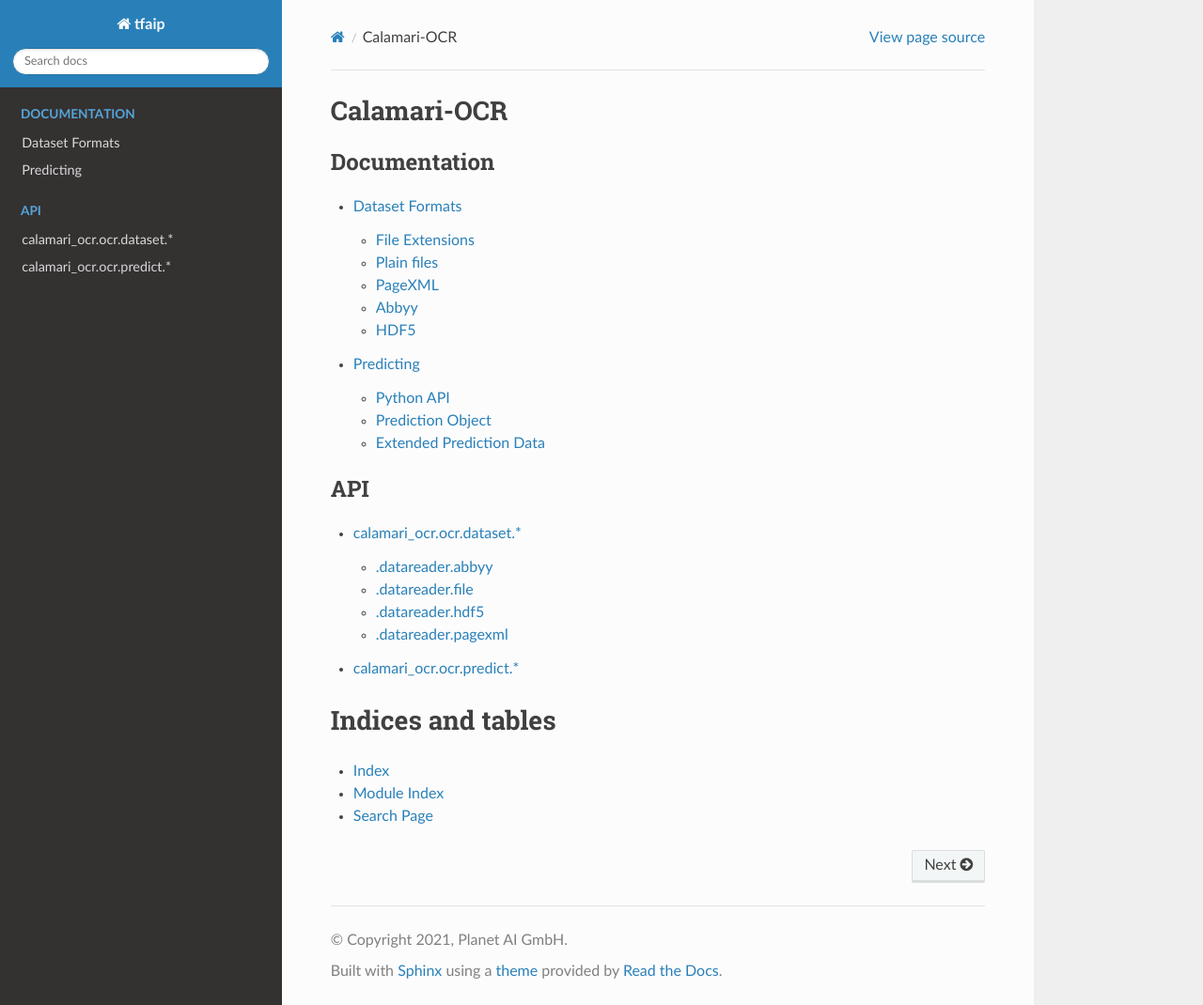
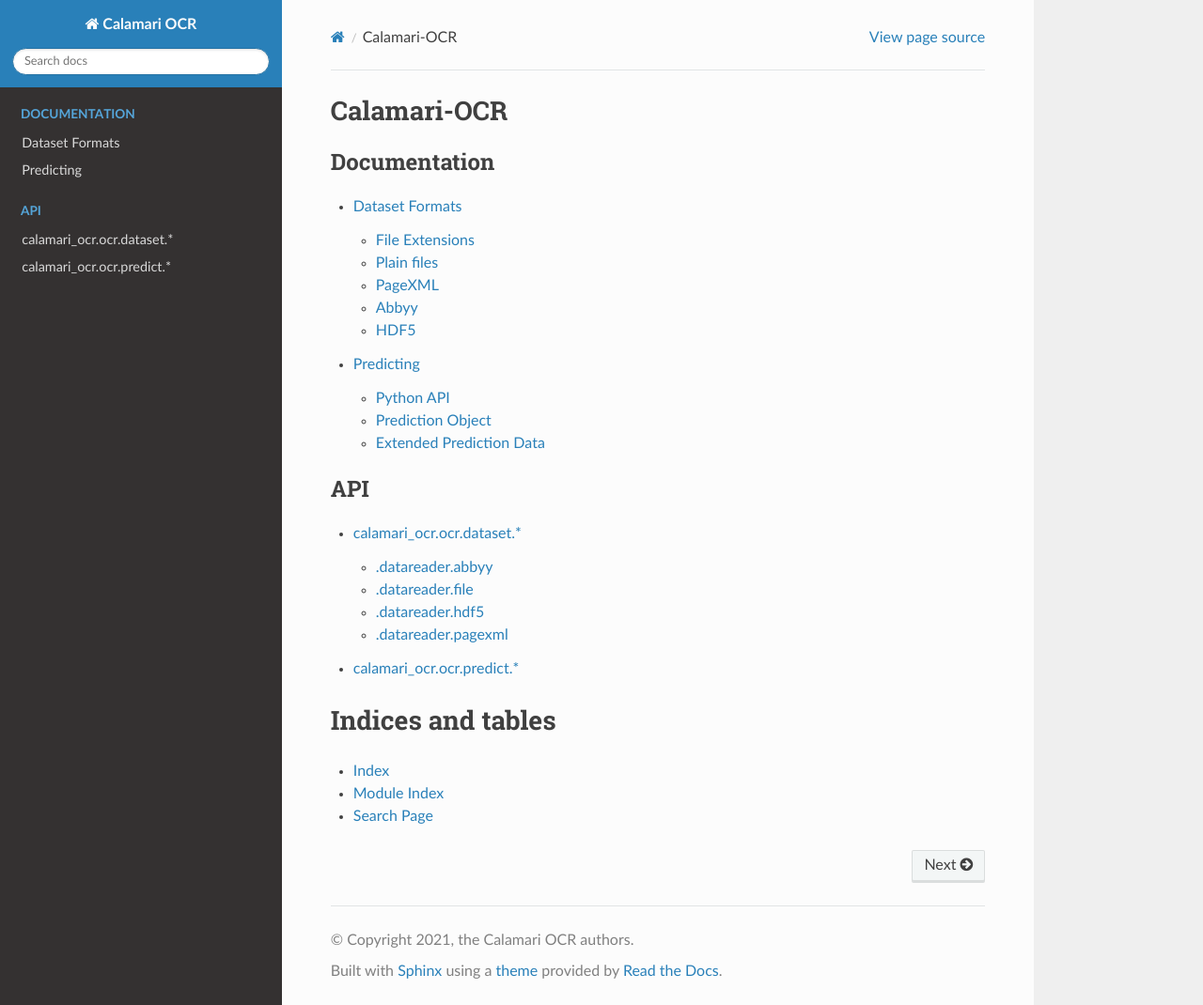
Before and after one commit to Calamari-OCR/calamari, a Sphinx documentation site: the page built from docs/source/index.rst, in a window 1280 px wide and 1070 px high. Shown: the whole window at 94% size. Built offline with Sphinx 7.4.7 and the Read the Docs theme 2.0.0, drawn with Linux system fonts in a browser that asks for light colours.

Commit message:
Fixed authors

```diff
--- a/docs/source/conf.py
+++ b/docs/source/conf.py
@@ -34,9 +34,9 @@
 
 # -- Project information -----------------------------------------------------
 
-project = 'tfaip'
-copyright = '2021, Planet AI GmbH'
-author = 'The tfaip authors'
+project = 'Calamari OCR'
+copyright = '2021, the Calamari OCR authors'
+author = 'The Calamari OCR authors'
 
 
 # -- General configuration ---------------------------------------------------
```
